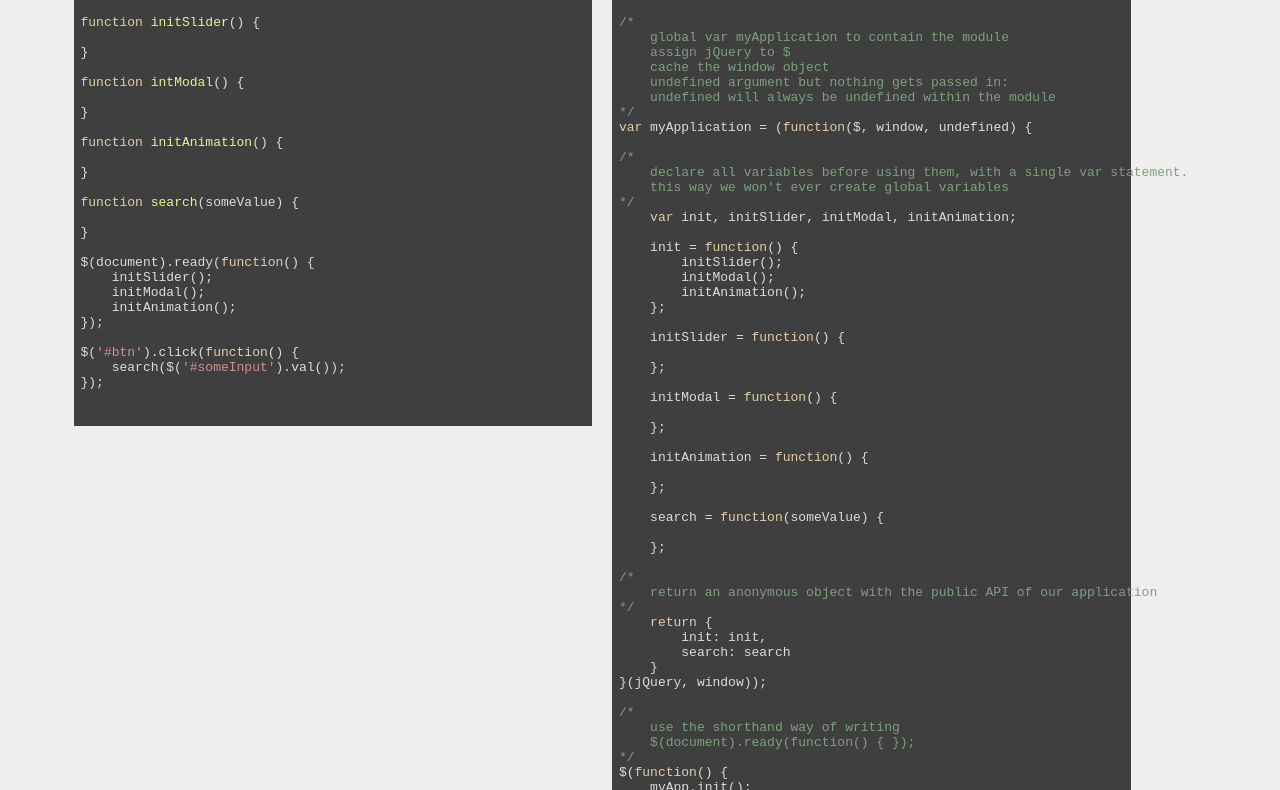
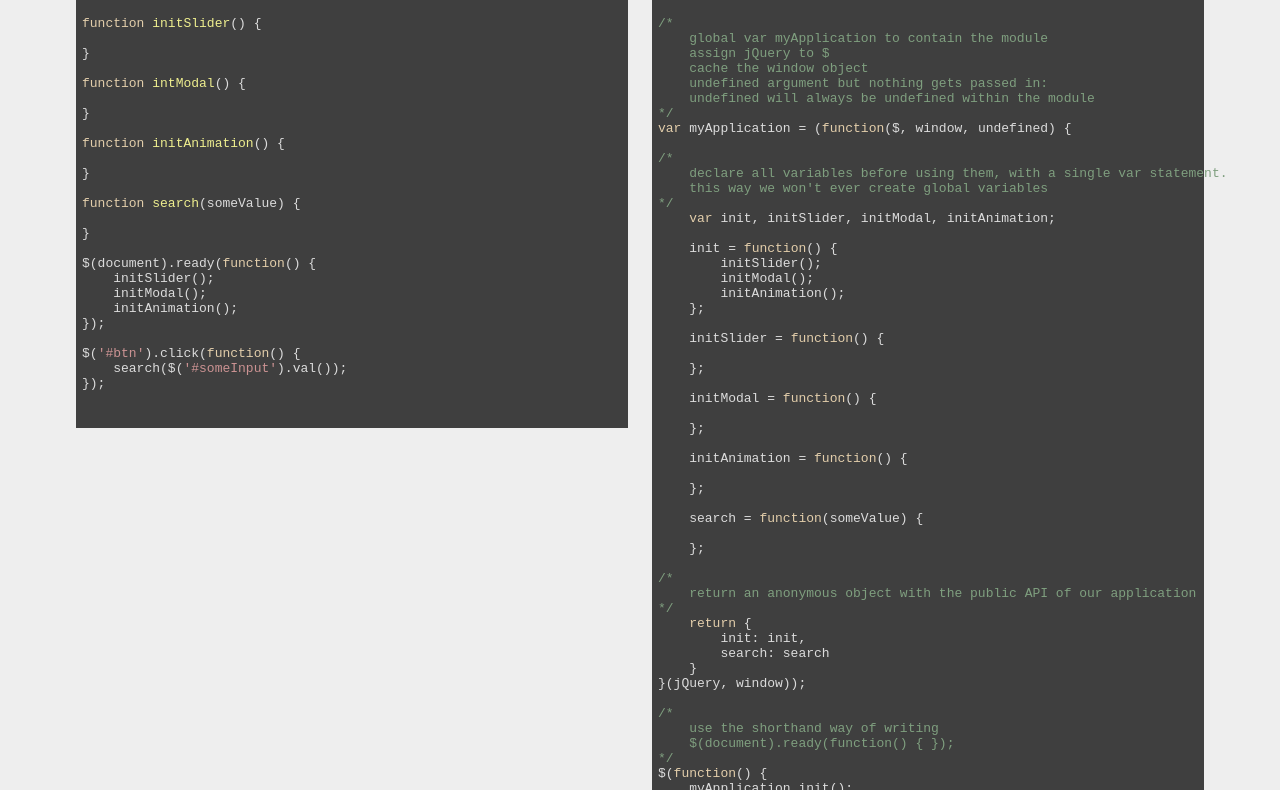
Before and after one commit to Kunstmaan/Frontend-Presentaties, a website: page JS-FromGlobalToModule/overview.html in a window 1280 px wide. Shown: the part 74-864 px from the top of the page. Drawn offline with Linux system fonts and the light colour scheme.

Commit message:
overview updates

```diff
--- a/JS-FromGlobalToModule/css/overview.css
+++ b/JS-FromGlobalToModule/css/overview.css
@@ -14,8 +14,8 @@ body {
 
 .box {
     float: left;
-    margin: 10px;
-    width: 45%;
+    margin: 1%;
+    width: 48%;
 }
 
 .box header {
--- a/JS-FromGlobalToModule/overview.html
+++ b/JS-FromGlobalToModule/overview.html
@@ -111,7 +111,7 @@ var myApplication = (function($, window, undefined) {
     $(document).ready(function() { });
 */
 $(function() {
-    myApp.init();
+    myApplication.init();
 });
 
 /*
```
